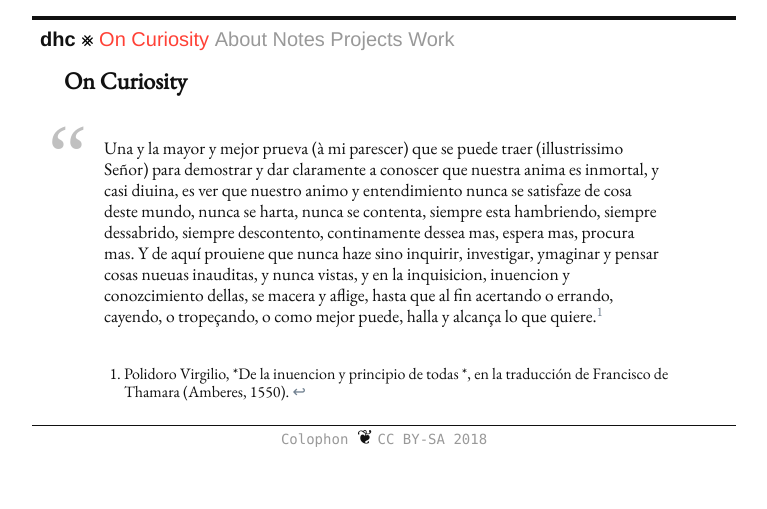
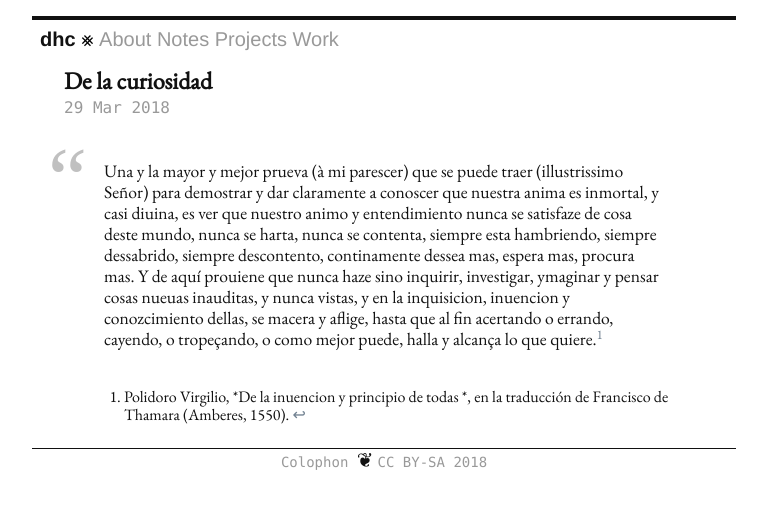
Before and after one commit to Hipomenes/hipomenes.github.io, a Jekyll site: the page built from _posts/2018-03-29-polidoro.md, in a window 1280 px wide. Shown: the top 509 px of the page, without its empty margins (256-1023 px from the left). Built offline with Jekyll 4.4.1, drawn with Linux system fonts in a browser that asks for light colours; nearby versions of some CDN libraries; library files that are not in the unit come from our copies.

Commit message:
Titulo
s

```diff
--- a/2018-03-29-polidoro.md
+++ b/_posts/2018-03-29-polidoro.md
@@ -6,7 +6,7 @@
 snippet: 150
 categories:
 - think.stack
-title: On Curiosity
+title: De la curiosidad
 ---
 
 >Una y la mayor y mejor prueva (à mi parescer) que se puede traer (illustrissimo Señor) para demostrar y dar claramente a conoscer que nuestra anima es inmortal, y casi diuina, es ver que nuestro animo y entendimiento nunca se satisfaze de cosa deste mundo, nunca se harta, nunca se contenta, siempre esta hambriendo, siempre dessabrido, siempre descontento,  continamente dessea mas, espera mas, procura mas. Y de aquí prouiene que nunca haze sino inquirir, investigar, ymaginar y pensar cosas nueuas inauditas, y nunca vistas, y en la inquisicion, inuencion y conozcimiento dellas, se macera y aflige, hasta que al fin acertando o errando, cayendo, o tropeçando, o como mejor puede, halla y alcança lo que quiere.[^1]
```
